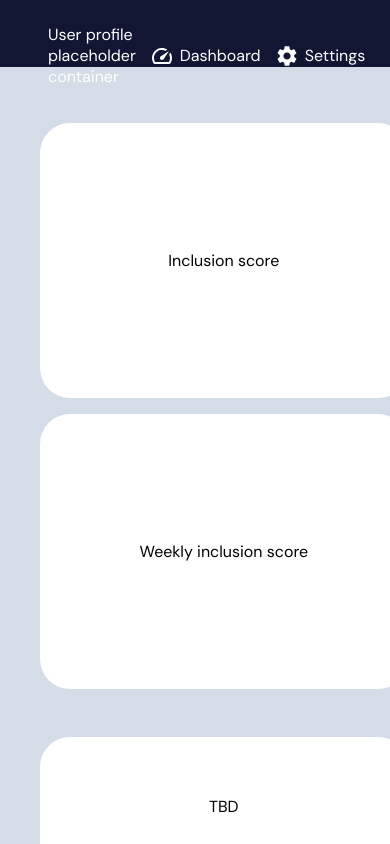
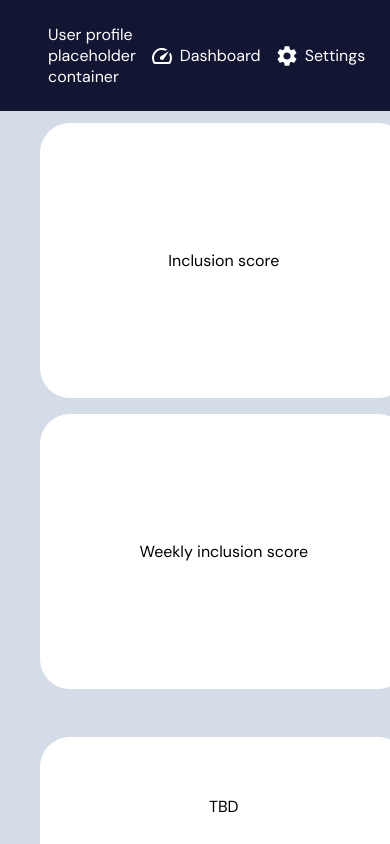
Before and after one commit to JTKsson/jolint-dashboard, a Next.js app: page / in a window 390 px wide. Shown: the top 844 px of the page. Built offline with nearby package versions, Linux system fonts and the light colour scheme.

Commit message:
Add bkg-color to responsive sidebar

```diff
--- a/src/app/page.module.css
+++ b/src/app/page.module.css
@@ -3,6 +3,7 @@
 }
 
 .sidebar {
+  background-color: var(--background-color-dark);
   left: 0;
   position: fixed;
   top: 0;
```
